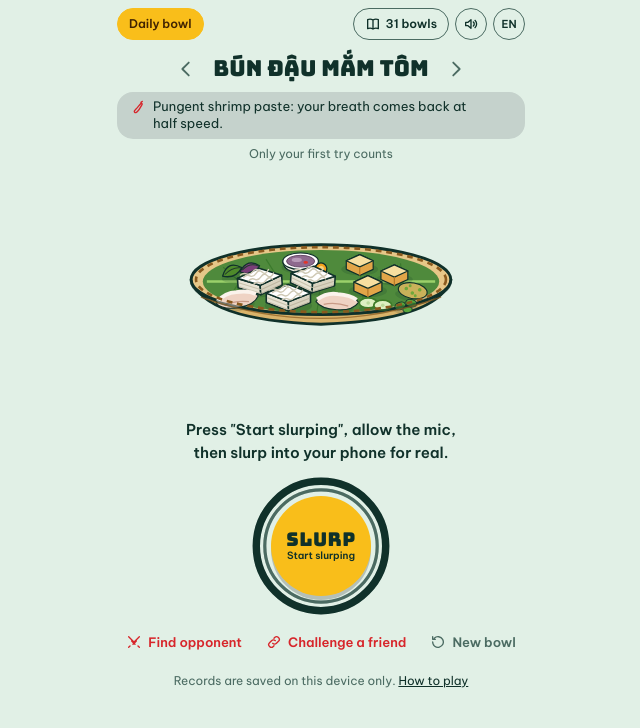
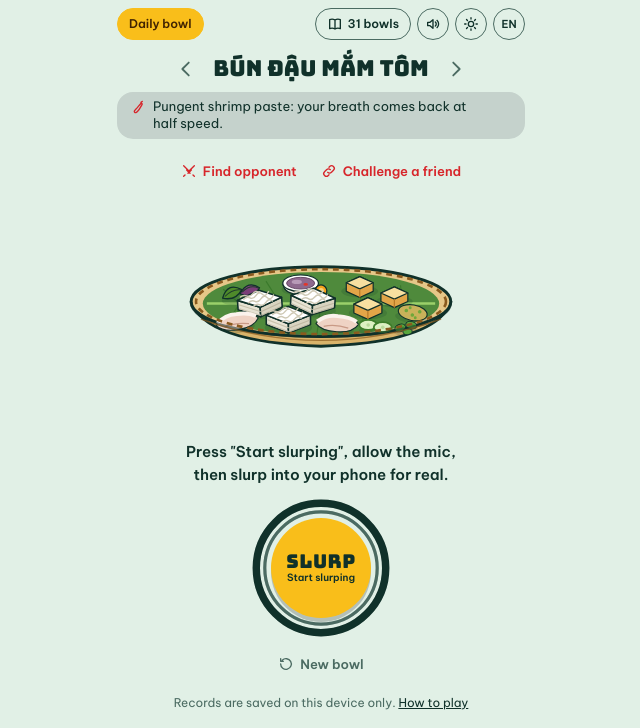
Before and after one commit to nganLikeable/slurp-pho, a plain HTML site: page index.html in a window 1280 px wide. Both pictures are taken after a click on the button "VI". Shown: the part 118-846 px from the top of the page, without its empty margins (319-959 px from the left). Before the commit the page ends 824 px from the top, so only its background shows below. Drawn offline with Linux system fonts and the light colour scheme.

Commit message:
added theme mode button, repositioned match buttons

```diff
--- a/index.html
+++ b/index.html
@@ -98,6 +98,8 @@ html[lang="en"] .hword{font-size:19px;letter-spacing:.5px}
 .quiet{display:inline-flex;align-items:center;gap:6px;border:0;background:transparent;color:var(--soft);font:600 13px var(--body);padding:6px 4px;cursor:pointer}
 .quiet:hover{color:var(--ink)}
 .quiet.duelbtn{color:var(--sign)}
+.duelrow{display:flex;justify-content:center;flex-wrap:wrap;gap:4px 16px}
+.duelrow[hidden]{display:none}
 .gauges{display:none}
 .topbar{display:flex;justify-content:space-between;align-items:flex-start;gap:10px}
 .lang{display:flex;flex:none;border:1.5px solid var(--ink);border-radius:999px;overflow:hidden;margin-top:4px}
@@ -466,6 +468,7 @@ html[lang="en"] .hword{font-size:19px;letter-spacing:.5px}
     <span class="tright">
       <button class="pill ghost" id="tomenu" type="button" aria-haspopup="dialog" aria-label="Thực đơn 31 tô" data-en-label="Menu: 31 bowls"><svg viewBox="0 0 24 24" aria-hidden="true"><path d="M4 5.5C6.5 4.3 9.2 4.3 12 6c2.8-1.7 5.5-1.7 8-.5V19c-2.5-1.2-5.2-1.2-8 .5-2.8-1.7-5.5-1.7-8-.5zM12 6v13.5"/></svg><span data-en="31 bowls">31 tô</span></button>
       <button class="round" id="sndbtn" type="button" aria-label="Tiếng"></button>
+      <button class="round" id="themebtn" type="button" aria-label="Giao diện"></button>
       <button class="round" id="langbtn" type="button" aria-label="Switch to English">VI</button>
     </span>
   </nav>
@@ -478,6 +481,12 @@ html[lang="en"] .hword{font-size:19px;letter-spacing:.5px}
     </div>
     <p class="rule"><span class="ricon" id="ricon" aria-hidden="true"></span><span id="rule"></span></p>
     <p class="sub"><span id="best">Chưa có kỷ lục</span><span id="hud"></span></p>
+  </div>
+
+  <!-- play with someone: up top so it's seen at a glance; hidden while the duel box is in use -->
+  <div class="duelrow" id="duelrow">
+    <button class="quiet duelbtn" id="duelbtn" type="button"><svg viewBox="0 0 24 24" aria-hidden="true"><path d="M4 4l9 9M13 13l-2.5 2.5M13 13l2.5-2.5M20 4l-9 9M11 13l2.5 2.5M11 13l-2.5-2.5M6 18l-2 2M18 18l2 2"/></svg><span data-en="Find opponent">Tìm đối thủ</span></button>
+    <button class="quiet duelbtn" id="invitebtn" type="button"><svg viewBox="0 0 24 24" aria-hidden="true"><path d="M10 14a4 4 0 0 0 5.7 0l3-3a4 4 0 0 0-5.7-5.7l-1 1M14 10a4 4 0 0 0-5.7 0l-3 3a4 4 0 0 0 5.7 5.7l1-1"/></svg><span data-en="Challenge a friend">Thách bạn</span></button>
   </div>
 
   <section class="duel" id="duel" hidden aria-live="polite">
@@ -537,8 +546,6 @@ html[lang="en"] .hword{font-size:19px;letter-spacing:.5px}
   </div>
 
   <div class="links">
-    <button class="quiet duelbtn" id="duelbtn" type="button"><svg viewBox="0 0 24 24" aria-hidden="true"><path d="M4 4l9 9M13 13l-2.5 2.5M13 13l2.5-2.5M20 4l-9 9M11 13l2.5 2.5M11 13l-2.5-2.5M6 18l-2 2M18 18l2 2"/></svg><span data-en="Find opponent">Tìm đối thủ</span></button>
-    <button class="quiet duelbtn" id="invitebtn" type="button"><svg viewBox="0 0 24 24" aria-hidden="true"><path d="M10 14a4 4 0 0 0 5.7 0l3-3a4 4 0 0 0-5.7-5.7l-1 1M14 10a4 4 0 0 0-5.7 0l-3 3a4 4 0 0 0 5.7 5.7l1-1"/></svg><span data-en="Challenge a friend">Thách bạn</span></button>
     <button class="quiet" id="again" type="button"><svg viewBox="0 0 24 24" aria-hidden="true"><path d="M4 12a8 8 0 1 0 2.4-5.7M4 4v4h4"/></svg><span data-en="New bowl">Múc tô mới</span></button>
     <button class="quiet" id="micbtn" type="button" hidden><svg viewBox="0 0 24 24" aria-hidden="true"><path d="M12 4a3 3 0 0 1 3 3v5a3 3 0 0 1-6 0V7a3 3 0 0 1 3-3zM6 11a6 6 0 0 0 12 0M12 17v3M4 4l16 16"/></svg><span data-en="Mic off">Tắt mic</span></button>
   </div>
@@ -1848,7 +1855,7 @@ html[lang="en"] .hword{font-size:19px;letter-spacing:.5px}
     function paint(){
       $('dmyname').textContent=nick();
       $('dreroll').disabled=!(state==='off'||state==='searching');
-      $('duelbtn').disabled=state!=='off';$('invitebtn').disabled=state!=='off';
+      $('duelbtn').disabled=state!=='off';$('invitebtn').disabled=state!=='off';$('duelrow').hidden=state!=='off';
       var iv=$('dinvite');iv.hidden=state!=='hosting'||!invite;if(!iv.hidden)$('dlink').value=inviteUrl();
       if(dm[0])$('dmsg').textContent=tx(dm[0],dm[1]);
       paintOpp();paintRes();
@@ -1940,7 +1947,7 @@ html[lang="en"] .hword{font-size:19px;letter-spacing:.5px}
     var el=$('best');
     if(isDaily){
       var t=store.daily[dayNum];
-      el.textContent=t?(tx('Hôm nay: ','Today: ')+fmt(t)+' s · '+tx('chuỗi '+(store.streak||1)+' ngày',(store.streak||1)+'-day streak')):tx('Lượt đầu mới được tính','Only your first try counts');
+      el.textContent=t?(tx('Hôm nay: ','Today: ')+fmt(t)+' s · '+tx('chuỗi '+(store.streak||1)+' ngày',(store.streak||1)+'-day streak')):'';
     }else{
       var b=store.best[d.id];el.textContent=b?(tx('Kỷ lục: ','Best: ')+fmt(b)+' s'):tx('Chưa có kỷ lục','No record yet');
     }
@@ -2239,6 +2246,18 @@ html[lang="en"] .hword{font-size:19px;letter-spacing:.5px}
   });
   $('sndbtn').addEventListener('click',function(){muted=!muted;store.mute=muted;save();paintSound();audio();});
   paintSound();
+  /* light / dark: follows the phone until you tap; then your pick is kept (store.theme) */
+  var sysDark=window.matchMedia?window.matchMedia('(prefers-color-scheme: dark)'):{matches:false};
+  function isDark(){return store.theme?store.theme==='dark':sysDark.matches;}
+  function paintTheme(){
+    if(store.theme)document.documentElement.setAttribute('data-theme',store.theme);else document.documentElement.removeAttribute('data-theme');
+    var dk=isDark(),b=$('themebtn');
+    b.innerHTML='<svg viewBox="0 0 24 24" aria-hidden="true">'+(dk?'<path d="M20 14.5A8 8 0 1 1 9.5 4a6.5 6.5 0 0 0 10.5 10.5z"/>':'<circle cx="12" cy="12" r="4"/><path d="M12 2.5v2M12 19.5v2M2.5 12h2M19.5 12h2M5.3 5.3l1.4 1.4M17.3 17.3l1.4 1.4M5.3 18.7l1.4-1.4M17.3 6.7l1.4-1.4"/>')+'</svg>';
+    b.setAttribute('aria-label',dk?tx('Giao diện tối. Bấm để chuyển sang sáng','Dark mode. Tap for light'):tx('Giao diện sáng. Bấm để chuyển sang tối','Light mode. Tap for dark'));
+  }
+  $('themebtn').addEventListener('click',function(){store.theme=isDark()?'light':'dark';save();paintTheme();});
+  if(sysDark.addEventListener)sysDark.addEventListener('change',function(){if(!store.theme)paintTheme();});
+  paintTheme();
   function grab(){if(ev&&ev.type==='bone'&&!done){clearEv();flash(tx('Gắp '+W(d.boneName)+' ra rồi. Húp tiếp.','Picked out the '+W(d.boneName)+'. Keep slurping.'));}}
   svg.addEventListener('pointerdown',grab);
   window.addEventListener('keydown',function(e){if(!bookOpen&&(e.key==='x'||e.key==='X'))grab();});
@@ -2363,7 +2382,7 @@ html[lang="en"] .hword{font-size:19px;letter-spacing:.5px}
   /* switching language redraws every visible word in place; a bowl in progress keeps going */
   function applyLang(l){
     lang=l==='en'?'en':'vi';store.lang=lang;save();
-    paintStatic();paintSound();paintStart();paintDish();showBest();hud();
+    paintStatic();paintSound();paintTheme();paintStart();paintDish();showBest();hud();
     var ct=document.querySelector('#vessel text');if(ct)ct.textContent=tx('SẠCH!','CLEAN!');
     if(!result.hidden)paintResult();
     if(done)say(tx('Sạch tô!','Bowl cleaned!'));else if(!started)say(elapsed>0?pausedText():idleText());
```
Also changed, not shown: project.md (+1 -1 lines).
